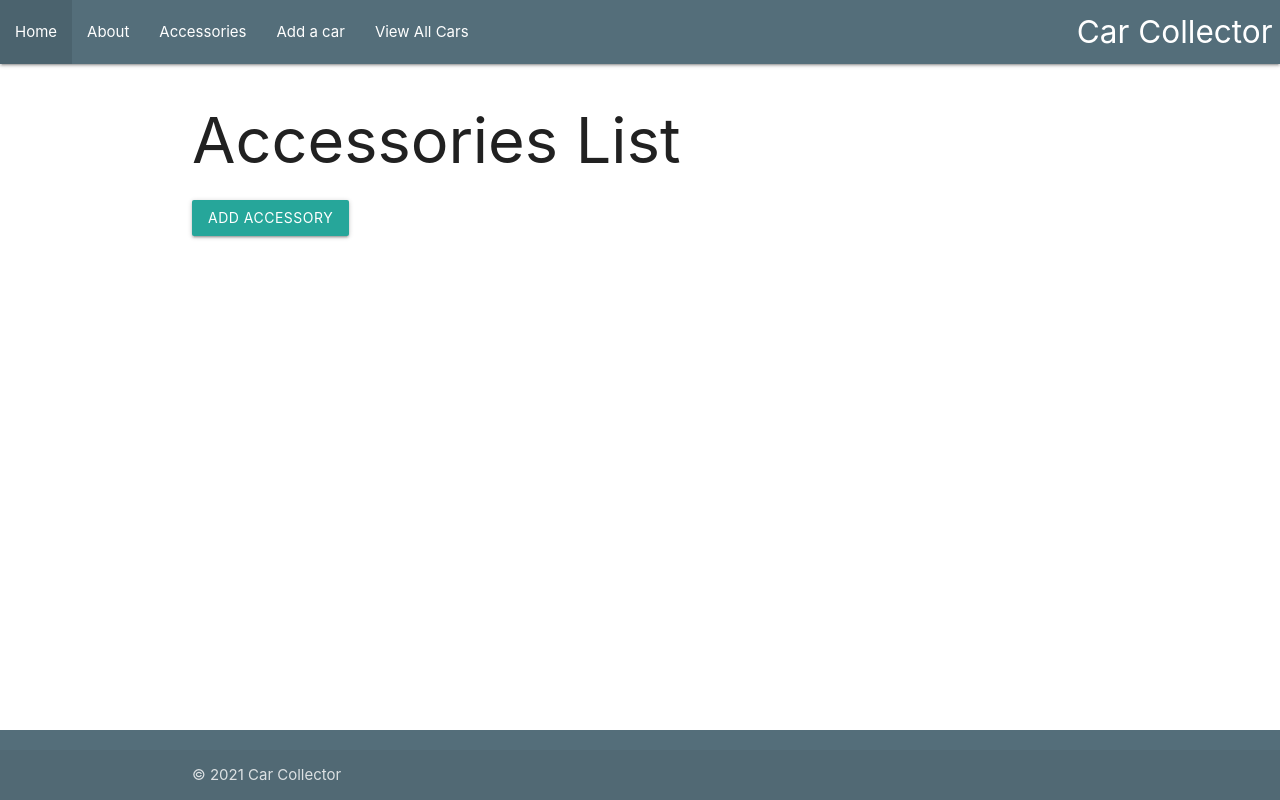
After one commit to Bereket-U/carcollector, a Django app: page /accessories/ in a window 1280 px wide. The commit adds this page. Run offline with Django 3.2, Linux system fonts and the light colour scheme; data that the repository does not hold is empty.

Commit message:
add Accessory add/edit/delete functionality

```diff
--- a/main_app/templates/base.html
+++ b/main_app/templates/base.html
@@ -29,6 +29,10 @@
             <li>
               <a href="{% url 'about' %}">About</a>
             </li>
+
+            <li>
+              <a href="{% url 'accessories_index' %}">Accessories</a>
+            </li>
             <li>
               <a href="{% url 'cars_create' %}">Add a car</a>
             </li>
--- /dev/null
+++ b/main_app/templates/main_app/accessory_list.html
@@ -0,0 +1,18 @@
+{% extends 'base.html' %} {% block content %}
+
+<h1>Accessories List</h1>
+
+<a href="{% url 'accessories_create' %}" class="btn">Add Accessory</a>
+
+{% for accessory in accessory_list %}
+<a href="{% url 'accessories_detail' accessory.id %}">
+  <div class="row">
+    <div class="card">
+      <div class="card-content black-text">
+        <span class="card-title">{{ accessory.name }}</span>
+      </div>
+    </div>
+  </div>
+</a>
+
+{% endfor %} {% endblock %}
--- a/main_app/urls.py
+++ b/main_app/urls.py
@@ -11,4 +11,11 @@ urlpatterns = [
     path('cars/<int:pk>/update/', views.CarUpdate.as_view(), name='cars_update'),
     path('cars/<int:pk>/delete/', views.CarDelete.as_view(), name='cars_delete'),
     path('cars/<int:car_id>/add_service/', views.add_service, name='add_service'),
+      # associate a accessory with a cat (M:M)
+    path('cars/<int:car_id>/assoc_accessory/<int:accessory_id>/', views.assoc_accessory, name='assoc_accessory'),
+    path('accessories/', views.AccessoryList.as_view(), name='accessories_index'),
+    path('accessories/<int:pk>/', views.AccessoryDetail.as_view(), name='accessories_detail'),
+    path('accessories/create/', views.AccessoryCreate.as_view(), name='accessories_create'),
+    path('accessories/<int:pk>/update/', views.AccessoryUpdate.as_view(), name='accessories_update'),
+    path('accessories/<int:pk>/delete/', views.AccessoryDelete.as_view(), name='accessories_delete'),
 ]
--- a/main_app/views.py
+++ b/main_app/views.py
@@ -1,7 +1,8 @@
 from django.db.models import fields
 from django.shortcuts import redirect, render
 from django.views.generic.edit import CreateView, UpdateView, DeleteView
-from .models import Car
+from django.views.generic import ListView, DetailView
+from .models import Car, Accessory
 from .forms import ServiceForm
 
 
@@ -44,3 +45,26 @@ class CarUpdate(UpdateView):
 class CarDelete(DeleteView):
     model = Car
     success_url = '/cars/'
+
+#acc
+class AccessoryList(ListView):
+  model = Accessory
+
+class AccessoryDetail(DetailView):
+  model = Accessory
+
+class AccessoryCreate(CreateView):
+  model = Accessory
+  fields = '__all__'
+
+class AccessoryUpdate(UpdateView):
+  model = Accessory
+  fields = ['name']
+
+class AccessoryDelete(DeleteView):
+  model = Accessory
+  success_url = '/accessories/'
+
+def assoc_accessory(request, car_id, accessory_id):
+  Car.objects.get(id=car_id).accessories.add(accessory_id)
+  return redirect('detail', car_id=car_id)
```
Also changed, not shown: main_app/templates/main_app/accessory_confirm_delete.html (added, +14 -0 lines), main_app/templates/main_app/accessory_detail.html (added, +18 -0 lines), main_app/templates/main_app/accessory_form.html (added, +15 -0 lines).
